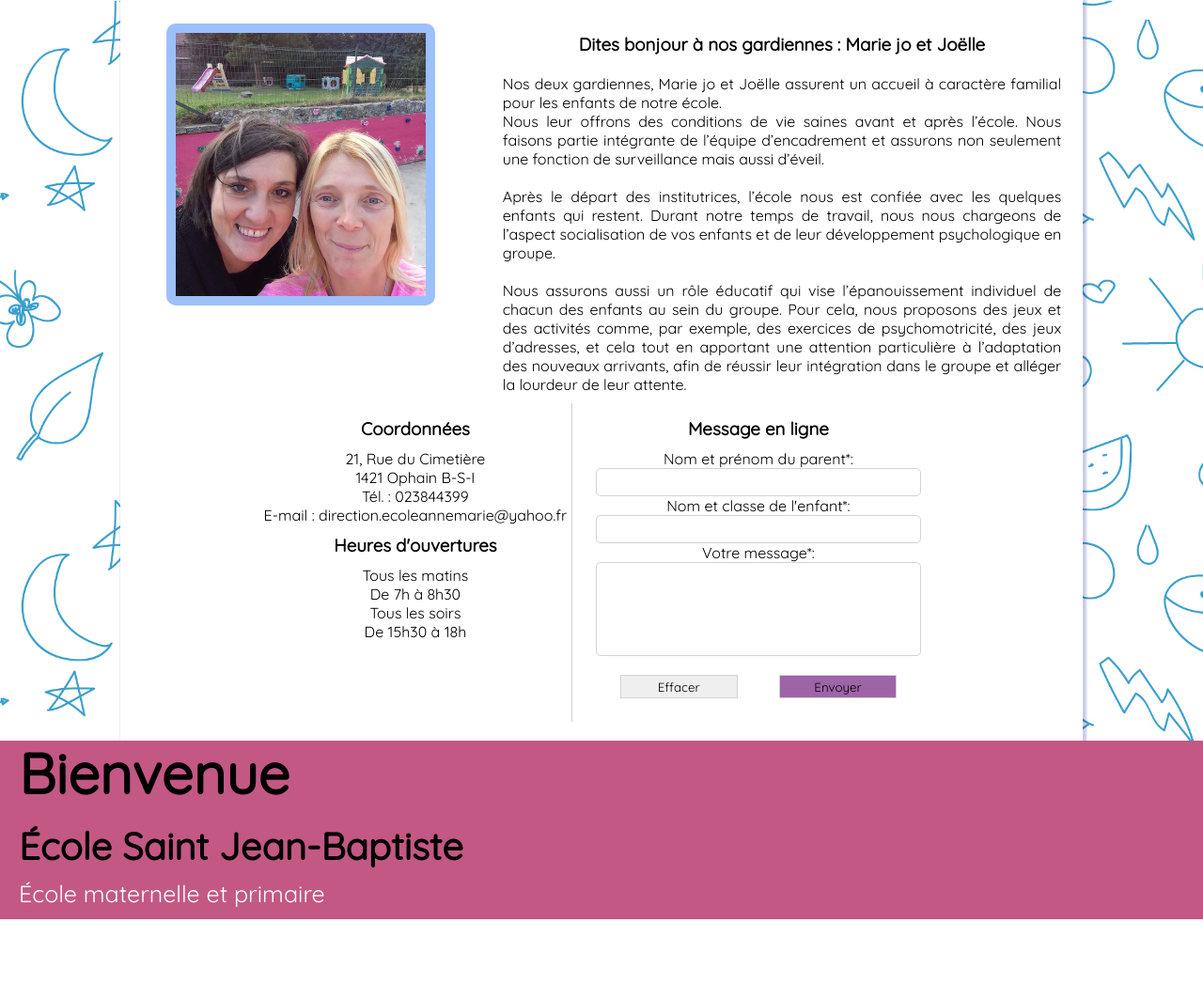
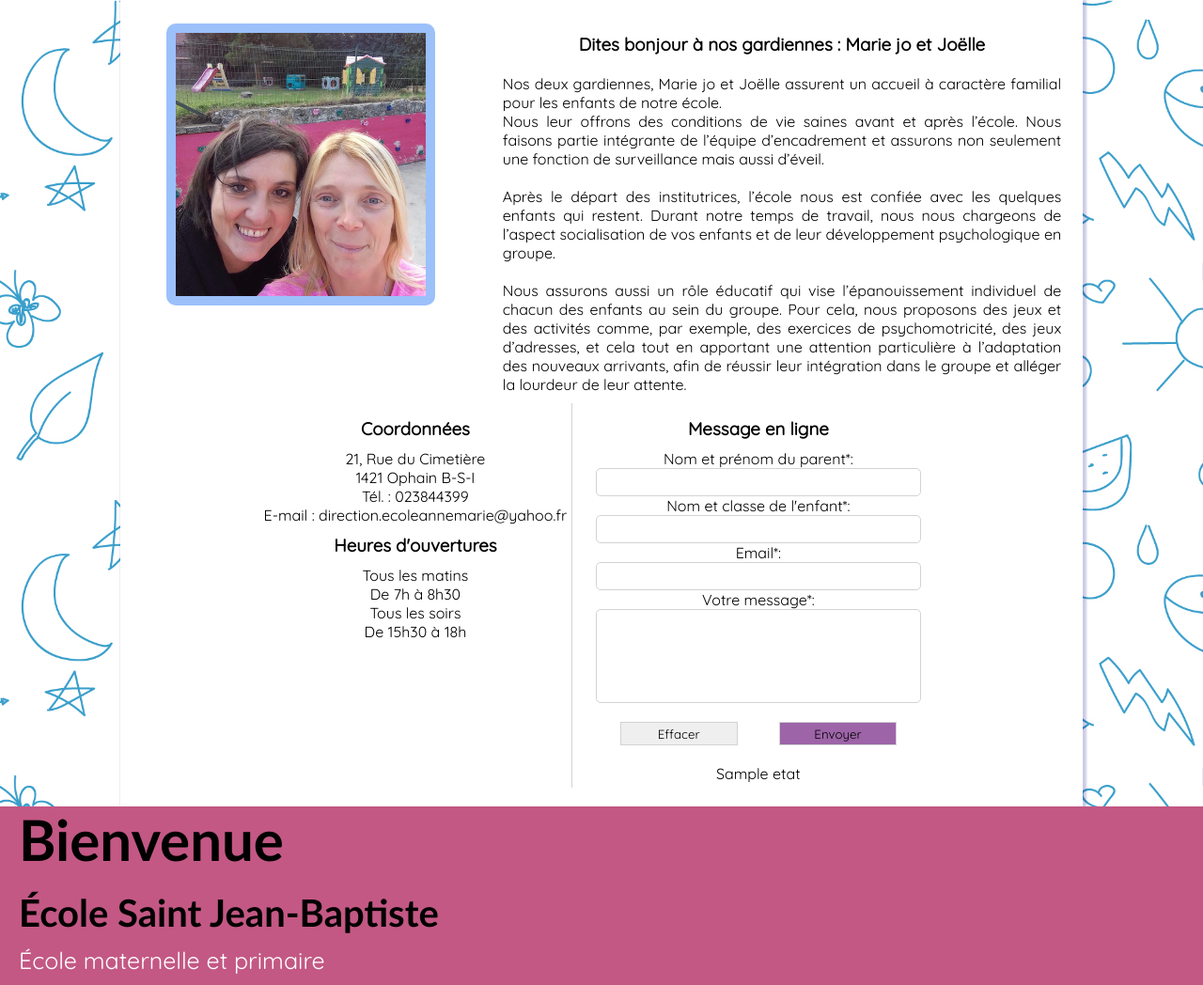
Before and after one commit to emontaigne/ecole_st_jean_baptiste_php, a PHP site: template view/page/garderie.php in a window 1280 px wide. Shown: the whole page at 94% size. Before the commit the page ends 978 px from the top, so only its background shows below. Run offline with PHP 8.4, Linux system fonts and the light colour scheme; the template is opened without the code that fills it: most values are stand-ins (such as "Sample title", 1, 10 or a date in 2020).

Commit message:
adaptation formulaire page garderie

```diff
--- a/view/page/garderie.php
+++ b/view/page/garderie.php
@@ -61,17 +61,24 @@
 
                         " required />
                       </div>
-                      <div>
 
                 <div>
+              <label for="email" class="label-form-garderie">Email*:</label>
+              <input type="text" name="mail" id="email" maxlenght="100" class="input-form-garderie" value="" required />
+            </div>
+            <div>
                   <label for="message" class="label-form-garderie">Votre message*:</label>
-                  <input type="text" maxlenght="500" id="message-box-garderie" class="input-form-garderie"required />
+                  <input type="text" maxlenght="500" id="message-box-garderie" class="input-form-garderie"required value="" name="message"/>
                 </div>
                 <button type="reset" class="btnDeleteGarderie">Effacer</button>
                 <button type="submit" id="btnSubmitGarderie" class="btnSubmitGarderie">
                   Envoyer
                 </button>
+                <div>
+                <span><?= $etat;?></span>
+                </div>
               </form>
+
         </div>
 
     </div>
```
Also changed, not shown: controller/garderieController.php (+19 -0 lines).
